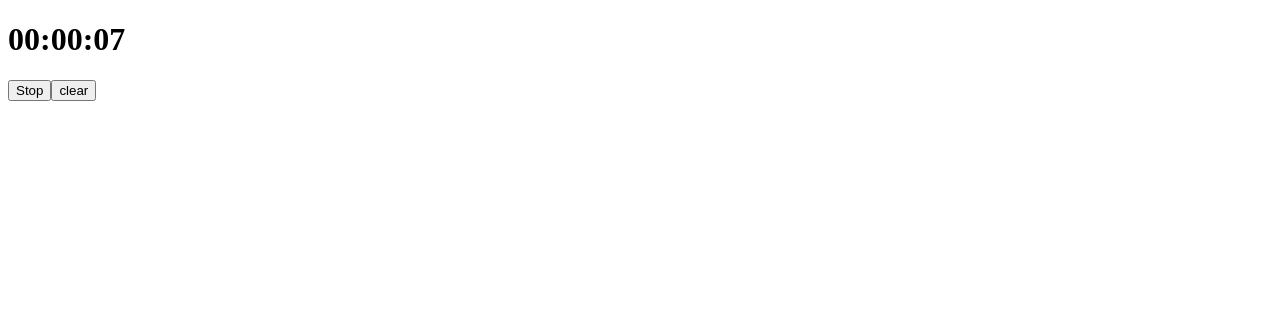
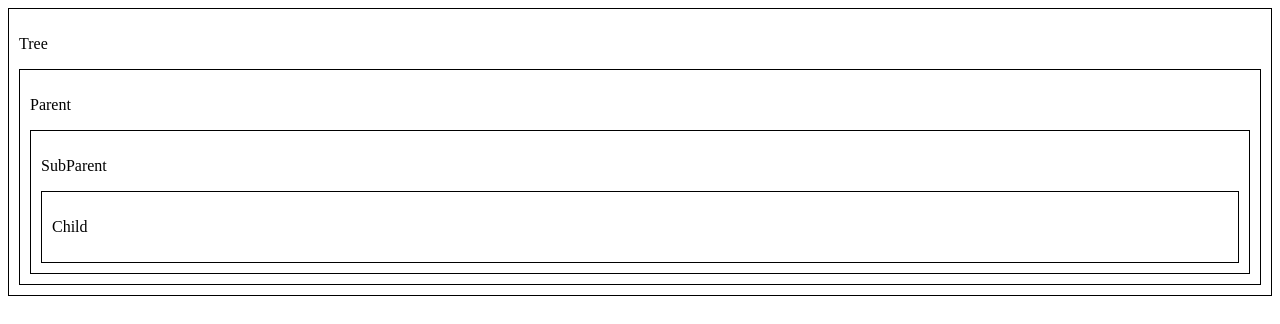
Before and after one commit to freshcodeAlice/fm-2023-react-welcome, a React (Create React App) app: page / in a window 1280 px wide. Shown: the top 324 px of the page. Built offline with nearby package versions, Linux system fonts and the light colour scheme.

Commit message:
useContext

```diff
--- a/src/components/App.js
+++ b/src/components/App.js
@@ -20,7 +20,7 @@ import FormContainer from './FormDashboard';
 import FormPage from '../pages/FormPage';
 import Sandbox from './Sandbox/index.js';
 import MouseTracker from './MouseTracker';
-const {THEMES} = CONSTANSTS;
+const { THEMES } = CONSTANSTS;
 
 class App extends Component {
   constructor(props) {
@@ -50,9 +50,12 @@ class App extends Component {
 
 
   render() {
-    const {user, theme} = this.state;
+    const { user, theme } = this.state;
     return (
-    <Timer />
+      <ThemeContext.Provider value={[theme, this.changeTheme]} >
+        <Tree />
+      </ThemeContext.Provider>
+
     );
   }
 }
--- a/src/components/Timer/index.js
+++ b/src/components/Timer/index.js
@@ -2,7 +2,7 @@ import React, { useState, useEffect} from 'react';
 import {format, addSeconds} from 'date-fns';
 
 function Timer (props) {
-     const [time, setTime] = useState(new Date(0,0,0,0,0,0));
+    const [time, setTime] = useState(new Date(0,0,0,0,0,0));
     const [isRunning, setRunning] = useState(true);
 
     useEffect(() => {
@@ -16,7 +16,6 @@ function Timer (props) {
             }
         }
     }, [time, isRunning])
-
 
 
    const clear = () => {
--- a/src/components/Tree/Parent/SubParent/Child/index.js
+++ b/src/components/Tree/Parent/SubParent/Child/index.js
@@ -5,7 +5,7 @@ const Child = (props) => {
     return (
         <div style={{border: 'inherit', padding: '10px'}}>
             <p>Child</p>
-            <InnerChild />
+            {/* <InnerChild /> */}
         </div>
     );
 }
--- a/src/components/Tree/index.js
+++ b/src/components/Tree/index.js
@@ -1,4 +1,4 @@
-import React, { Component } from 'react';
+import React, { useContext } from 'react';
 import Parent from './Parent';
 import ThemeContext from '../../contexts/ThemeContext';
 import styles from './Tree.module.css';
@@ -9,9 +9,11 @@ import cx from 'classnames';
 const { THEMES } = CONSTANSTS;
 
 const Tree = (props) => {
+    const [theme, setTheme] = useContext(ThemeContext);
+
     const cn = cx({
-        [styles.dark]: props.theme === THEMES.DARK,
-        [styles.light]: props.theme === THEMES.LIGHT
+        [styles.dark]: theme === THEMES.DARK,
+        [styles.light]: theme === THEMES.LIGHT
     });
 
     return (
@@ -20,33 +22,7 @@ const Tree = (props) => {
             <Parent />
         </div>
     )
+
 }
 
-
-// const TreeWithTheme = (props) => {
-//     return (
-//     <ThemeContext.Consumer>
-//         {([theme, setTheme]) => {
-//             return <Tree theme={theme} setTheme={setTheme}/>
-//         }}
-//     </ThemeContext.Consumer>
-//     )
-// }
-
-
-
-
-    const TreeWithTheme = withTheme(Tree);
-
-export default TreeWithTheme;
-
-
-/*
-Робота з контекстом
-
-+1. Створити об'єкт контексту
-+2. Надати (provide) значення контексту тій частині дерева компонент, яка від цих даних залежить
-+3. Підключити компоненту, яка використовує дані, до контексту
-
-
-*/
+export default Tree;
```
